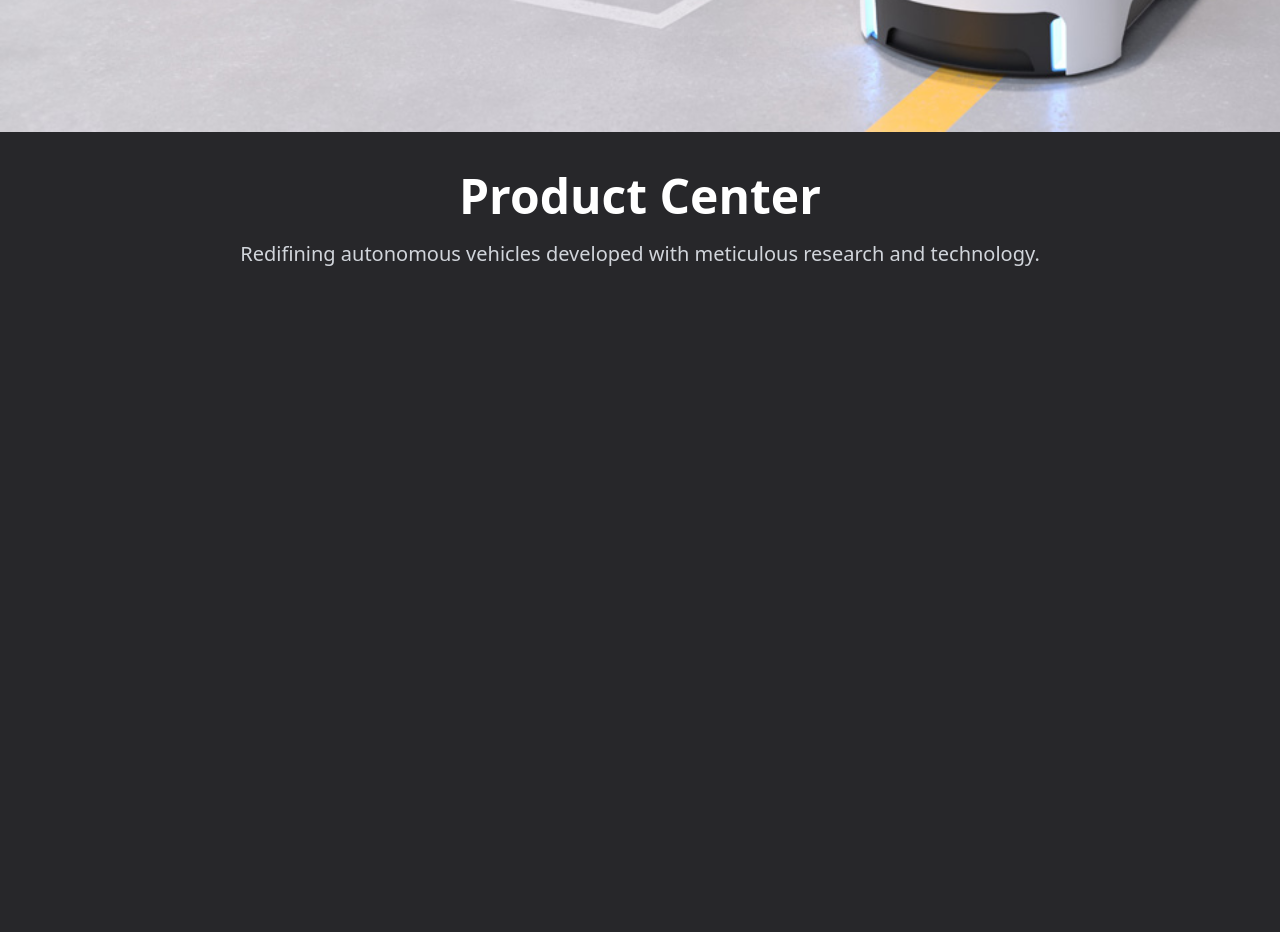
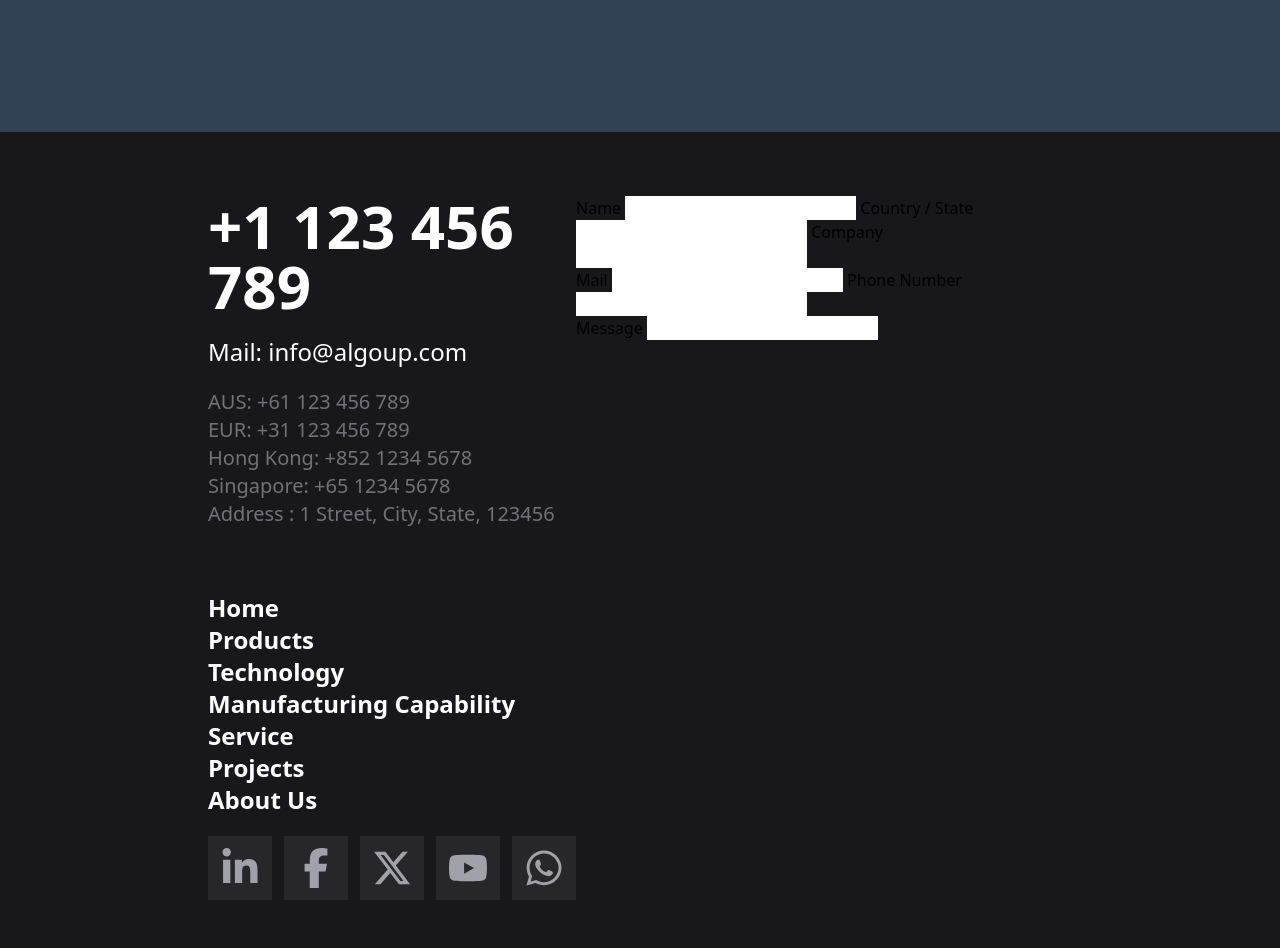
Before and after one commit to KyleHu14/algoup, an Astro site: page / in a window 1280 px wide. Shown: the part 740-1688 px from the top of the page. Built offline with nearby package versions, Linux system fonts and the light colour scheme; Astro itself is replaced by a stand-in of ours.

Commit message:
added footer

```diff
--- /dev/null
+++ b/src/components/Footer/Footer.astro
@@ -0,0 +1,138 @@
+---
+import FooterLink from "./FooterLink.astro";
+---
+
+<div class="bg-zinc-900 px-52 pt-16 pb-12 flex">
+	<!-- Contact Numbers -->
+	<div>
+		<!-- Contact Information -->
+		<div>
+			<div class="text-white text-6xl font-bold">+1 123 456 789</div>
+			<div class="text-white text-2xl pt-5">Mail: info@algoup.com</div>
+
+			<div class="mt-5 text-zinc-500 text-xl">
+				<div>AUS: +61 123 456 789</div>
+				<div>EUR: +31 123 456 789</div>
+				<div>Hong Kong: +852 1234 5678</div>
+				<div>Singapore: +65 1234 5678</div>
+				<div>Address : 1 Street, City, State, 123456</div>
+			</div>
+		</div>
+
+		<!-- Web Pages -->
+		<div class="mt-16">
+			<FooterLink link="/" text="Home" />
+			<FooterLink link="/products" text="Products" />
+			<FooterLink link="/technology" text="Technology" />
+			<FooterLink link="/manufacturing" text="Manufacturing Capability" />
+			<FooterLink link="/service" text="Service" />
+			<FooterLink link="/news" text="Projects" />
+			<FooterLink link="/about" text="About Us" />
+		</div>
+
+		<!-- Social Links -->
+		<div class="flex gap-3 mt-5">
+			<!-- Linkedin -->
+			<div class="bg-zinc-800 w-16 h-16 p-3">
+				<span class="[&>svg]:h-10 [&>svg]:w-10 text-zinc-400">
+					<svg
+						xmlns="http://www.w3.org/2000/svg"
+						fill="currentColor"
+						viewBox="0 0 448 512">
+						<!--!Font Awesome Free 6.5.1 by @fontawesome - https://fontawesome.com License - https://fontawesome.com/license/free Copyright 2024 Fonticons, Inc. -->
+						<path
+							d="M100.3 448H7.4V148.9h92.9zM53.8 108.1C24.1 108.1 0 83.5 0 53.8a53.8 53.8 0 0 1 107.6 0c0 29.7-24.1 54.3-53.8 54.3zM447.9 448h-92.7V302.4c0-34.7-.7-79.2-48.3-79.2-48.3 0-55.7 37.7-55.7 76.7V448h-92.8V148.9h89.1v40.8h1.3c12.4-23.5 42.7-48.3 87.9-48.3 94 0 111.3 61.9 111.3 142.3V448z"
+						></path>
+					</svg>
+				</span>
+			</div>
+
+			<!-- Facebook -->
+			<div class="bg-zinc-800 w-16 h-16 p-3">
+				<span class="[&>svg]:h-10 [&>svg]:w-10 text-zinc-400">
+					<svg
+						xmlns="http://www.w3.org/2000/svg"
+						fill="currentColor"
+						viewBox="0 0 320 512">
+						<!--!Font Awesome Free 6.5.1 by @fontawesome - https://fontawesome.com License - https://fontawesome.com/license/free Copyright 2024 Fonticons, Inc. -->
+						<path
+							d="M80 299.3V512H196V299.3h86.5l18-97.8H196V166.9c0-51.7 20.3-71.5 72.7-71.5c16.3 0 29.4 .4 37 1.2V7.9C291.4 4 256.4 0 236.2 0C129.3 0 80 50.5 80 159.4v42.1H14v97.8H80z"
+						></path>
+					</svg>
+				</span>
+			</div>
+
+			<!-- Twitter -->
+			<div class="bg-zinc-800 w-16 h-16 p-3">
+				<span class="[&>svg]:h-10 [&>svg]:w-10 text-zinc-400">
+					<svg
+						xmlns="http://www.w3.org/2000/svg"
+						fill="currentColor"
+						viewBox="0 0 512 512">
+						<!--!Font Awesome Free 6.5.1 by @fontawesome - https://fontawesome.com License - https://fontawesome.com/license/free Copyright 2024 Fonticons, Inc. -->
+						<path
+							d="M389.2 48h70.6L305.6 224.2 487 464H345L233.7 318.6 106.5 464H35.8L200.7 275.5 26.8 48H172.4L272.9 180.9 389.2 48zM364.4 421.8h39.1L151.1 88h-42L364.4 421.8z"
+						></path>
+					</svg>
+				</span>
+			</div>
+
+			<!-- Youtube -->
+			<div class="bg-zinc-800 w-16 h-16 p-3">
+				<span class="[&>svg]:h-10 [&>svg]:w-10 text-zinc-400">
+					<svg
+						xmlns="http://www.w3.org/2000/svg"
+						fill="currentColor"
+						viewBox="0 0 576 512">
+						<!--!Font Awesome Free 6.5.1 by @fontawesome - https://fontawesome.com License - https://fontawesome.com/license/free Copyright 2024 Fonticons, Inc. -->
+						<path
+							d="M549.7 124.1c-6.3-23.7-24.8-42.3-48.3-48.6C458.8 64 288 64 288 64S117.2 64 74.6 75.5c-23.5 6.3-42 24.9-48.3 48.6-11.4 42.9-11.4 132.3-11.4 132.3s0 89.4 11.4 132.3c6.3 23.7 24.8 41.5 48.3 47.8C117.2 448 288 448 288 448s170.8 0 213.4-11.5c23.5-6.3 42-24.2 48.3-47.8 11.4-42.9 11.4-132.3 11.4-132.3s0-89.4-11.4-132.3zm-317.5 213.5V175.2l142.7 81.2-142.7 81.2z"
+						></path>
+					</svg>
+				</span>
+			</div>
+
+			<!-- Messenger -->
+			<div class="bg-zinc-800 w-16 h-16 p-3">
+				<span class="[&>svg]:h-10 [&>svg]:w-10 text-zinc-400">
+					<svg
+						xmlns="http://www.w3.org/2000/svg"
+						fill="currentColor"
+						viewBox="0 0 448 512">
+						<!--!Font Awesome Free 6.5.1 by @fontawesome - https://fontawesome.com License - https://fontawesome.com/license/free Copyright 2024 Fonticons, Inc. -->
+						<path
+							d="M380.9 97.1C339 55.1 283.2 32 223.9 32c-122.4 0-222 99.6-222 222 0 39.1 10.2 77.3 29.6 111L0 480l117.7-30.9c32.4 17.7 68.9 27 106.1 27h.1c122.3 0 224.1-99.6 224.1-222 0-59.3-25.2-115-67.1-157zm-157 341.6c-33.2 0-65.7-8.9-94-25.7l-6.7-4-69.8 18.3L72 359.2l-4.4-7c-18.5-29.4-28.2-63.3-28.2-98.2 0-101.7 82.8-184.5 184.6-184.5 49.3 0 95.6 19.2 130.4 54.1 34.8 34.9 56.2 81.2 56.1 130.5 0 101.8-84.9 184.6-186.6 184.6zm101.2-138.2c-5.5-2.8-32.8-16.2-37.9-18-5.1-1.9-8.8-2.8-12.5 2.8-3.7 5.6-14.3 18-17.6 21.8-3.2 3.7-6.5 4.2-12 1.4-32.6-16.3-54-29.1-75.5-66-5.7-9.8 5.7-9.1 16.3-30.3 1.8-3.7 .9-6.9-.5-9.7-1.4-2.8-12.5-30.1-17.1-41.2-4.5-10.8-9.1-9.3-12.5-9.5-3.2-.2-6.9-.2-10.6-.2-3.7 0-9.7 1.4-14.8 6.9-5.1 5.6-19.4 19-19.4 46.3 0 27.3 19.9 53.7 22.6 57.4 2.8 3.7 39.1 59.7 94.8 83.8 35.2 15.2 49 16.5 66.6 13.9 10.7-1.6 32.8-13.4 37.4-26.4 4.6-13 4.6-24.1 3.2-26.4-1.3-2.5-5-3.9-10.5-6.6z"
+						></path>
+					</svg>
+				</span>
+			</div>
+		</div>
+	</div>
+
+	<!-- Form -->
+	<form>
+		<div>
+			<label>Name</label>
+			<input type="text" />
+
+			<label>Country / State</label>
+			<input type="text" />
+
+			<label>Company</label>
+			<input type="text" />
+		</div>
+
+		<div>
+			<label>Mail</label>
+			<input type="text" />
+
+			<label>Phone Number</label>
+			<input type="text" />
+		</div>
+
+		<div>
+			<label>Message</label>
+			<input type="text" />
+		</div>
+	</form>
+</div>
--- /dev/null
+++ b/src/components/Footer/FooterLink.astro
@@ -0,0 +1,10 @@
+---
+interface Props {
+	text: string;
+	link: string;
+}
+
+const { text, link } = Astro.props;
+---
+
+<a class="text-white text-2xl block font-semibold" href={link}>{text}</a>
--- /dev/null
+++ b/src/components/Navbar/Navbar.astro
@@ -0,0 +1,25 @@
+---
+import NavbarLink from "./NavbarLink.astro";
+---
+
+<nav class="fixed top-0 w-full bg-zinc-800">
+	<div class="flex justify-between py-6 px-5">
+		<NavbarLink link="/" text="ALGOUP" />
+
+		<div class="flex items-center gap-8">
+			<NavbarLink link="/" text="Home" />
+			<NavbarLink link="/products" text="Products" />
+			<NavbarLink link="/technology" text="Technology" />
+			<NavbarLink link="/manufacturing" text="Manufacturing Capability" />
+			<NavbarLink link="/service" text="Service" />
+			<NavbarLink link="/news" text="Projects" />
+			<NavbarLink link="/about" text="About Us" />
+			<button class="bg-white text-black text-xl p-2 rounded-lg"
+				>Contact Us</button
+			>
+			<div class="text-black bg-white px-3 py-1 rounded-2xl">
+				<a href="/contact">Contact Us</a>
+			</div>
+		</div>
+	</div>
+</nav>
--- /dev/null
+++ b/src/components/Navbar/NavbarLink.astro
@@ -0,0 +1,10 @@
+---
+interface Props {
+	text: string;
+	link: string;
+}
+
+const { text, link } = Astro.props;
+---
+
+<a class="text-white text-2xl" href={link}>{text}</a>
--- a/src/layouts/Layout.astro
+++ b/src/layouts/Layout.astro
@@ -5,7 +5,8 @@ interface Props {
 
 const { title } = Astro.props;
 
-import Navbar from "../components/Navbar.astro";
+import Navbar from "../components/Navbar/Navbar.astro";
+import Footer from "../components/Footer/Footer.astro";
 ---
 
 <!doctype html>
@@ -21,6 +22,7 @@ import Navbar from "../components/Navbar.astro";
 	<body>
 		<Navbar />
 		<slot />
+		<Footer />
 	</body>
 </html>
 <style is:global>
--- a/src/pages/index.astro
+++ b/src/pages/index.astro
@@ -6,26 +6,23 @@ import Slide from "../components/Slide.astro";
 <Layout title="Algoup">
 	<main>
 		<div class="slide-container w-full h-screen">
+			<!-- <Slide
+				bgColor="bg-slate-700"
+				bgImage="bg-[url('/agv-home-1.jpg')]"
+				text="Powerful and Intelligent Solutions">
+				<div class="text-black text-5xl font-bold max-w-2xl">
+					Empowering Technology with End to End Solutions
+				</div>
+			</Slide> -->
 			<Slide
 				center="items-center"
 				bgColor="bg-slate-700"
-				bgImage="bg-[url('/agv-home-1.jpg')]"
+				bgImage=""
 				text="Powerful and Intelligent Solutions">
-				<div class="text-orange-300 text-5xl font-bold max-w-2xl">
+				<div class="text-white text-6xl font-bold max-w-3xl">
 					Empowering Technology with End to End Solutions
 				</div>
 			</Slide>
-
-			<div class="bg-zinc-800 w-full h-screen pt-10">
-				<div
-					class="text-white text-5xl font-bold text-center w-full animate-slidein300 mb-5">
-					Product Center
-				</div>
-				<div class="text-center text-gray-300 text-xl">
-					Redifining autonomous vehicles developed with meticulous
-					research and technology.
-				</div>
-			</div>
 		</div>
 	</main>
 </Layout>
--- a/src/pages/products.astro
+++ b/src/pages/products.astro
@@ -1,6 +1,30 @@
 ---
 import Layout from "../layouts/Layout.astro";
+import Slide from "../components/Slide.astro";
 ---
+
+<Layout title="Algoup">
+	<main>
+		<div class="slide-container w-full h-screen">
+			<!-- <Slide
+				bgColor="bg-slate-700"
+				bgImage="bg-[url('/agv-home-1.jpg')]"
+				text="Powerful and Intelligent Solutions">
+				<div class="text-black text-5xl font-bold max-w-2xl">
+					Empowering Technology with End to End Solutions
+				</div>
+			</Slide> -->
+			<Slide
+				bgColor="bg-slate-700"
+				bgImage=""
+				text="Powerful and Intelligent Solutions">
+				<div class="text-white text-6xl font-bold max-w-4xl">
+					Empowering Technology with End to End Solutions
+				</div>
+			</Slide>
+		</div>
+	</main>
+</Layout>
 
 <Layout title="Products">
 	<div class="text-center">Automous Mobile Robots (AMRs)</div>
@@ -44,3 +68,9 @@ import Layout from "../layouts/Layout.astro";
 
 	<div class="text-center">Automous Guided Vehicles</div>
 </Layout>
+
+<style>
+	main {
+	}
+</style>
+--- import Layout from "../layouts/Layout.astro"; ---
```
